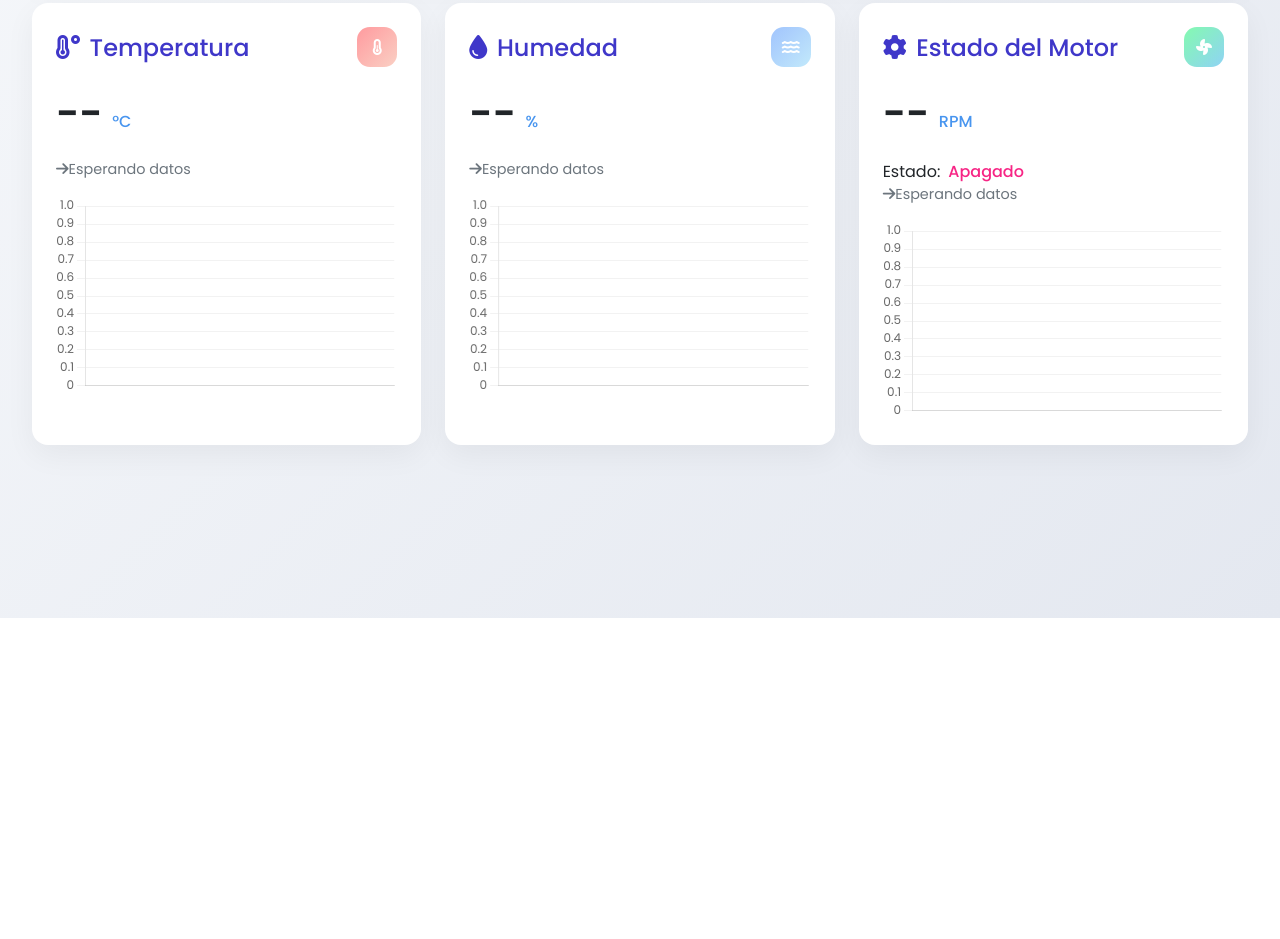
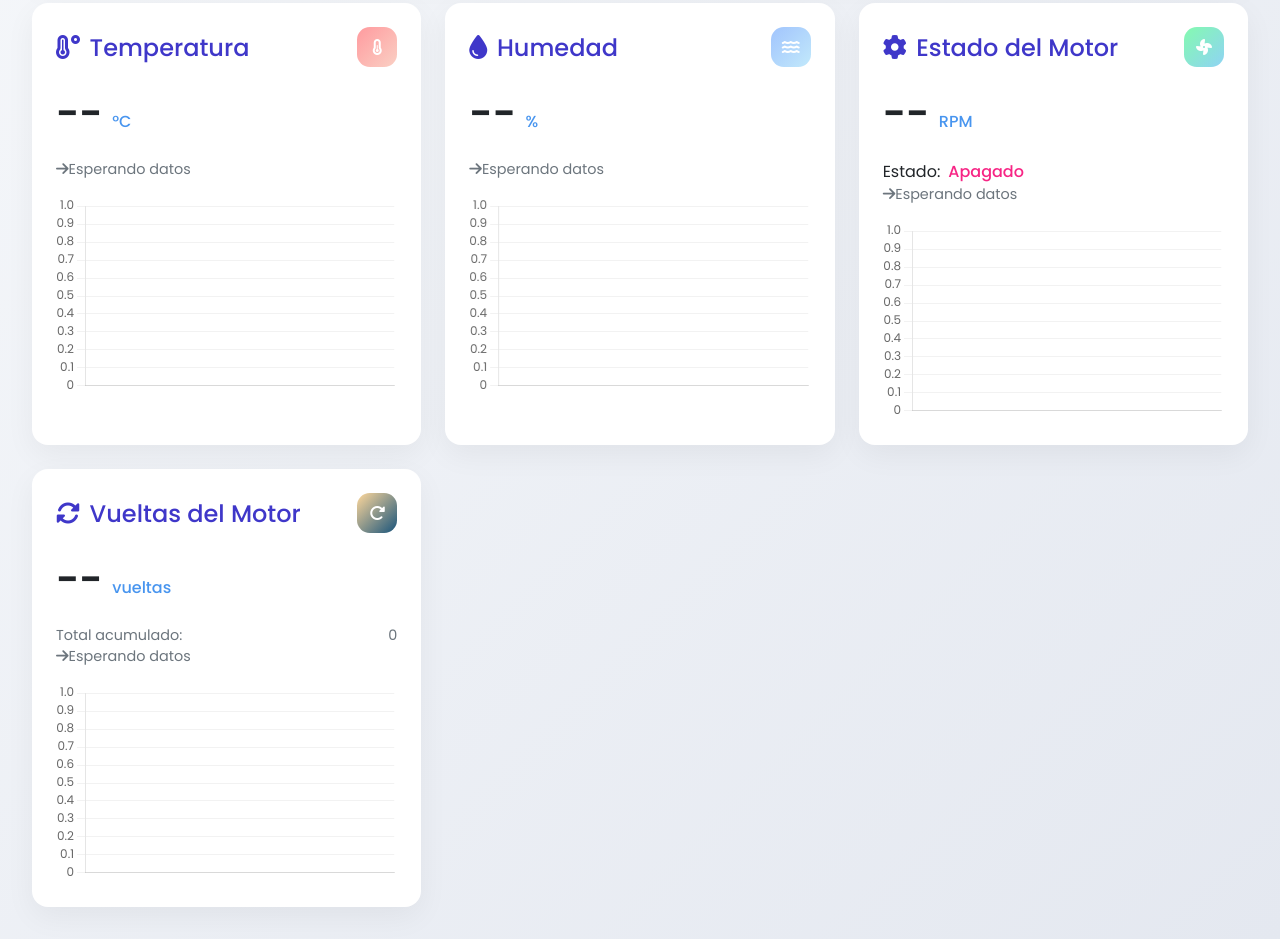
Before and after one commit to Gzuber25/shaker, a plain HTML site: page index.html in a window 1280 px wide. Shown: the part 182-1121 px from the top of the page. Before the commit the page ends 800 px from the top, so only its background shows below. Drawn offline with nearby package versions, Linux system fonts and the light colour scheme; no server answers.

Commit message:
Update index.html

```diff
--- a/index.html
+++ b/index.html
@@ -152,6 +152,10 @@
             animation-delay: 0.3s;
         }
 
+        .card:nth-child(5) {
+            animation-delay: 0.4s;
+        }
+
         .card-header {
             display: flex;
             justify-content: space-between;
@@ -187,6 +191,10 @@
 
         .motor-icon {
             background: linear-gradient(135deg, #84fab0 0%, #8fd3f4 100%);
+        }
+
+        .rotation-icon {
+            background: linear-gradient(135deg, #ffd89b 0%, #19547b 100%);
         }
 
         .card-value {
@@ -239,6 +247,14 @@
         .status-off {
             color: var(--danger);
             font-weight: 500;
+        }
+
+        .rotation-info {
+            display: flex;
+            justify-content: space-between;
+            margin-top: 0.5rem;
+            font-size: 0.9rem;
+            color: #6c757d;
         }
 
         @keyframes fadeIn {
@@ -350,6 +366,25 @@
                 <canvas id="motorChart"></canvas>
             </div>
         </div>
+
+        <!-- NUEVA TARJETA: VUELTAS DEL MOTOR -->
+        <div class="card">
+            <div class="card-header">
+                <h2 class="card-title"><i class="fas fa-sync-alt"></i> Vueltas del Motor</h2>
+                <div class="card-icon rotation-icon">
+                    <i class="fas fa-redo-alt"></i>
+                </div>
+            </div>
+            <div class="card-value"><span id="motorRotation">--</span> <span class="card-unit">vueltas</span></div>
+            <div class="rotation-info">
+                <span>Total acumulado:</span>
+                <span id="totalRotations">0</span>
+            </div>
+            <div class="trend" id="rotation-trend"><i class="fas fa-arrow-right"></i> Esperando datos</div>
+            <div class="chart-container">
+                <canvas id="rotationChart"></canvas>
+            </div>
+        </div>
     </div>
 
     <script>
@@ -368,17 +403,21 @@
         let tempData = [];
         let humidityData = [];
         let motorData = [];
+        let rotationData = [];
+        let totalRotations = 0;
         let lastUpdateTime = null;
 
         // Colores personalizados
         const tempColor = '#ff6b6b';
         const humidityColor = '#4dabf7';
         const motorColor = '#51cf66';
+        const rotationColor = '#ff922b';
 
         // Inicializar gráficos
         const tempCtx = document.getElementById('tempChart').getContext('2d');
         const humidityCtx = document.getElementById('humidityChart').getContext('2d');
         const motorCtx = document.getElementById('motorChart').getContext('2d');
+        const rotationCtx = document.getElementById('rotationChart').getContext('2d');
 
         const chartOptions = {
             responsive: true,
@@ -469,6 +508,22 @@
             options: chartOptions
         });
 
+        const rotationChart = new Chart(rotationCtx, {
+            type: 'line',
+            data: {
+                labels: timeStamps,
+                datasets: [{
+                    data: rotationData,
+                    borderColor: rotationColor,
+                    backgroundColor: 'rgba(255, 146, 43, 0.1)',
+                    fill: true,
+                    borderCapStyle: 'round',
+                    borderJoinStyle: 'round'
+                }]
+            },
+            options: chartOptions
+        });
+
         // Función para determinar la tendencia
         function getTrendIcon(current, previous) {
             if (current > previous) return '<i class="fas fa-arrow-up"></i> Subiendo';
@@ -491,16 +546,24 @@
             const motorState = data.motor?.encendido || false;
             const motorPosition = data.motor?.posicion || 0;
 
+            // Calcular vueltas (asumiendo que la posición se incrementa)
+            const currentRotation = Math.floor(motorPosition / 360); // Convertir posición a vueltas completas
+            if (currentRotation > 0) {
+                totalRotations = currentRotation; // Actualizar total acumulado
+            }
+
             // Guardar valores anteriores para tendencias
             const prevTemp = tempData.length > 0 ? tempData[tempData.length - 1] : temperature;
             const prevHumidity = humidityData.length > 0 ? humidityData[humidityData.length - 1] : humidity;
             const prevMotor = motorData.length > 0 ? motorData[motorData.length - 1] : motorSpeed;
+            const prevRotation = rotationData.length > 0 ? rotationData[rotationData.length - 1] : currentRotation;
 
             // Actualizar arrays de datos
             timeStamps.push(timeString);
             tempData.push(temperature);
             humidityData.push(humidity);
             motorData.push(motorSpeed);
+            rotationData.push(currentRotation);
 
             // Limitar el número de puntos de datos
             if (timeStamps.length > maxDataPoints) {
@@ -508,12 +571,15 @@
                 tempData.shift();
                 humidityData.shift();
                 motorData.shift();
+                rotationData.shift();
             }
 
             // Actualizar valores mostrados
             document.getElementById('temperature').textContent = temperature.toFixed(1);
             document.getElementById('humidity').textContent = humidity.toFixed(1);
             document.getElementById('motorSpeed').textContent = motorSpeed;
+            document.getElementById('motorRotation').textContent = currentRotation;
+            document.getElementById('totalRotations').textContent = totalRotations;
 
             // Actualizar estado del motor
             const motorStateElement = document.getElementById('motorState');
@@ -521,26 +587,31 @@
                 motorStateElement.textContent = 'Encendido';
                 motorStateElement.className = 'status-on';
                 document.querySelector('.motor-icon').classList.add('pulse');
+                document.querySelector('.rotation-icon').classList.add('pulse');
             } else {
                 motorStateElement.textContent = 'Apagado';
                 motorStateElement.className = 'status-off';
                 document.querySelector('.motor-icon').classList.remove('pulse');
+                document.querySelector('.rotation-icon').classList.remove('pulse');
             }
 
             // Actualizar tendencias
             document.getElementById('temp-trend').innerHTML = getTrendIcon(temperature, prevTemp);
             document.getElementById('humidity-trend').innerHTML = getTrendIcon(humidity, prevHumidity);
             document.getElementById('motor-trend').innerHTML = getTrendIcon(motorSpeed, prevMotor);
+            document.getElementById('rotation-trend').innerHTML = getTrendIcon(currentRotation, prevRotation);
 
             // Añadir clases de color según tendencia
             updateTrendStyle('temp-trend', temperature, prevTemp);
             updateTrendStyle('humidity-trend', humidity, prevHumidity);
             updateTrendStyle('motor-trend', motorSpeed, prevMotor);
+            updateTrendStyle('rotation-trend', currentRotation, prevRotation);
 
             // Actualizar gráficos
             updateChart(tempChart, timeStamps, tempData);
             updateChart(humidityChart, timeStamps, humidityData);
             updateChart(motorChart, timeStamps, motorData);
+            updateChart(rotationChart, timeStamps, rotationData);
 
             // Actualizar última actualización
             lastUpdateTime = new Date();
```
Lines whose indentation alone changed are shown as unchanged.
